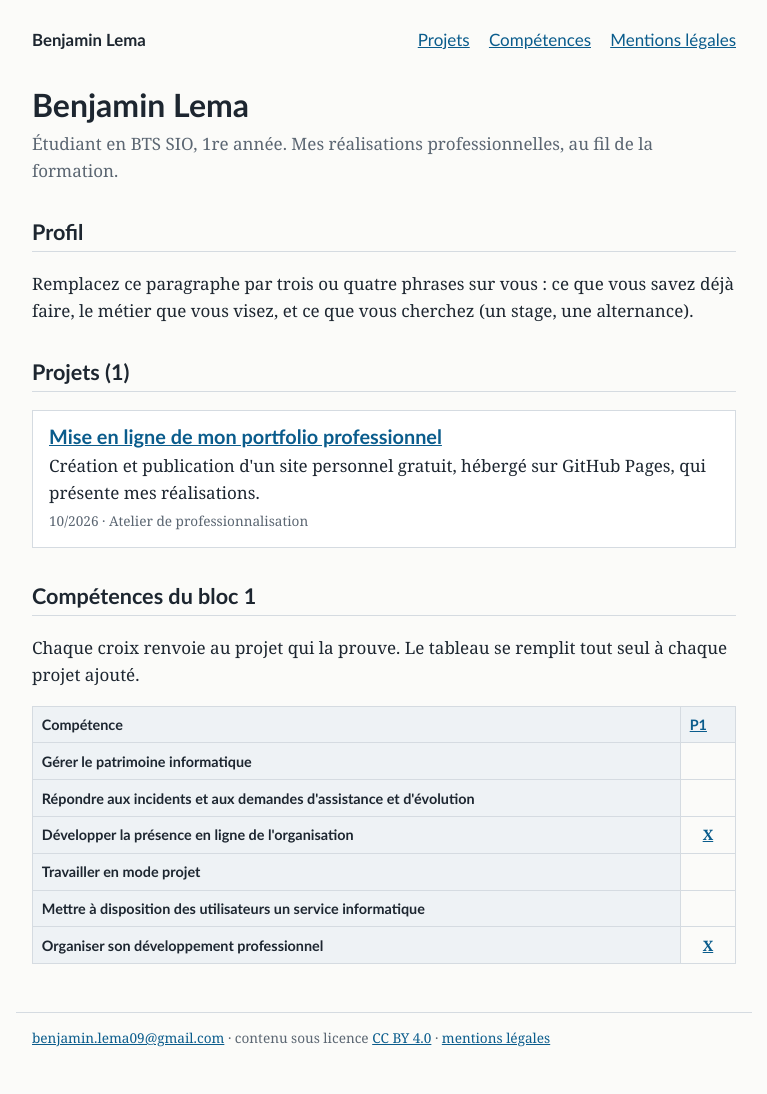
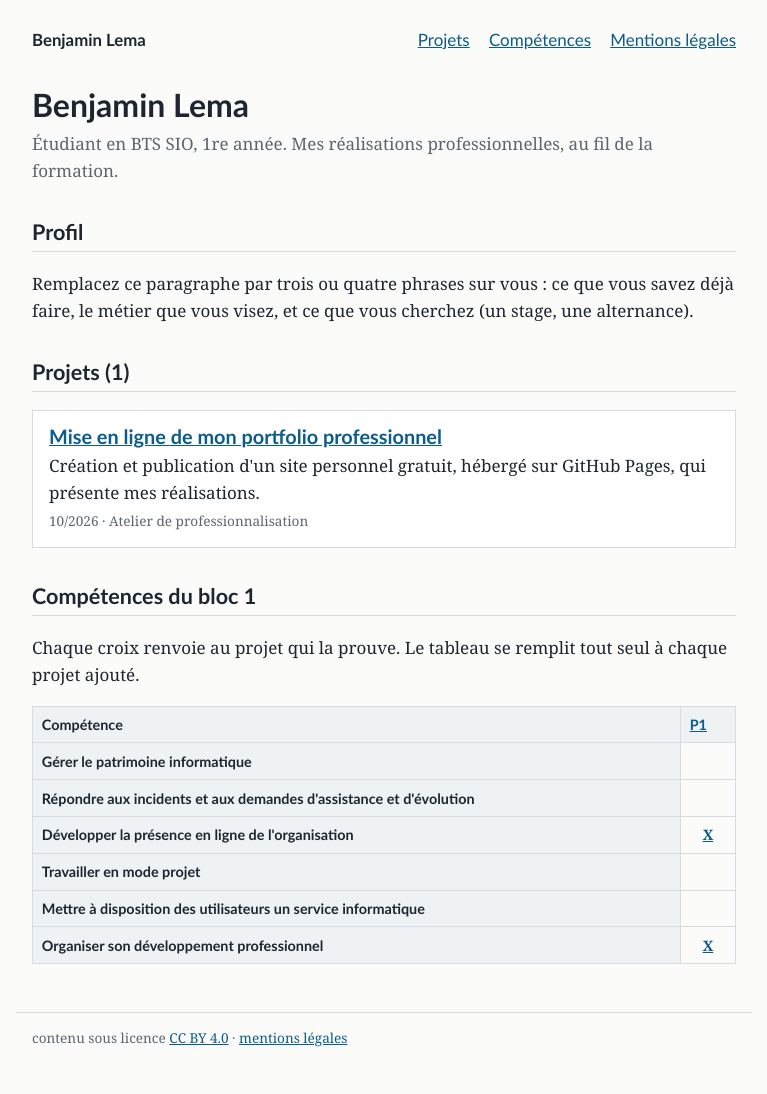
Before and after one commit to benjamin09-ui/portfolio, a Jekyll site: the page built from index.html, in a window 1280 px wide. Shown: the whole page, without its empty margins (256-1023 px from the left). Built offline with Jekyll 4.4.1, drawn with Linux system fonts in a browser that asks for light colours.

Commit message:
Update _config.yml

```diff
--- a/_config.yml
+++ b/_config.yml
@@ -2,7 +2,7 @@
 # et le site se met à jour tout seul après la publication.
 title: "Benjamin Lema"
 description: "Étudiant en BTS SIO, 1re année. Mes réalisations professionnelles, au fil de la formation."
-email: "benjamin.lema09@gmail.com"
+email: ""
 linkedin: ""
 
 lang: fr
```
